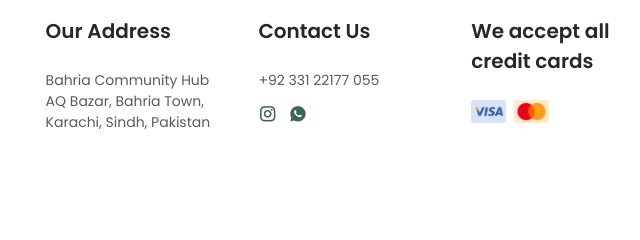
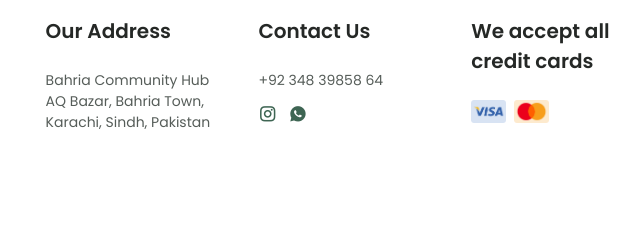
Before and after one commit to syedehsanuddin/KAP, a plain HTML site: page index.html in a window 1280 px wide. Shown: the part 4499-4739 px from the top of the page, 488-1128 px from the left. Drawn offline with nearby package versions, Linux system fonts and the light colour scheme.

Commit message:
Update contact

```diff
--- a/index.html
+++ b/index.html
@@ -633,7 +633,7 @@
                 <h3 class="footer__title">Contact Us</h3>
 
                 <ul class="footer__data">
-                    <li class="footer__information">+92 331 22177 055
+                    <li class="footer__information">+92 348 39858 64
                     </li>
 
                     <div class="footer__social">
```
